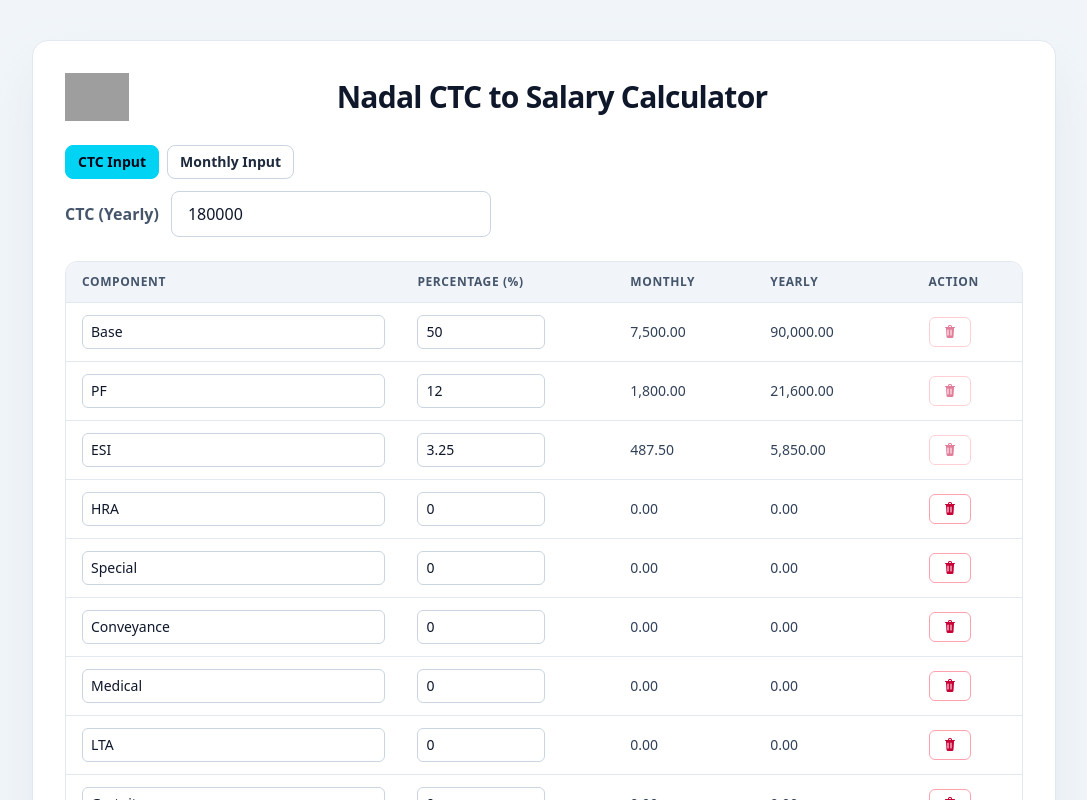
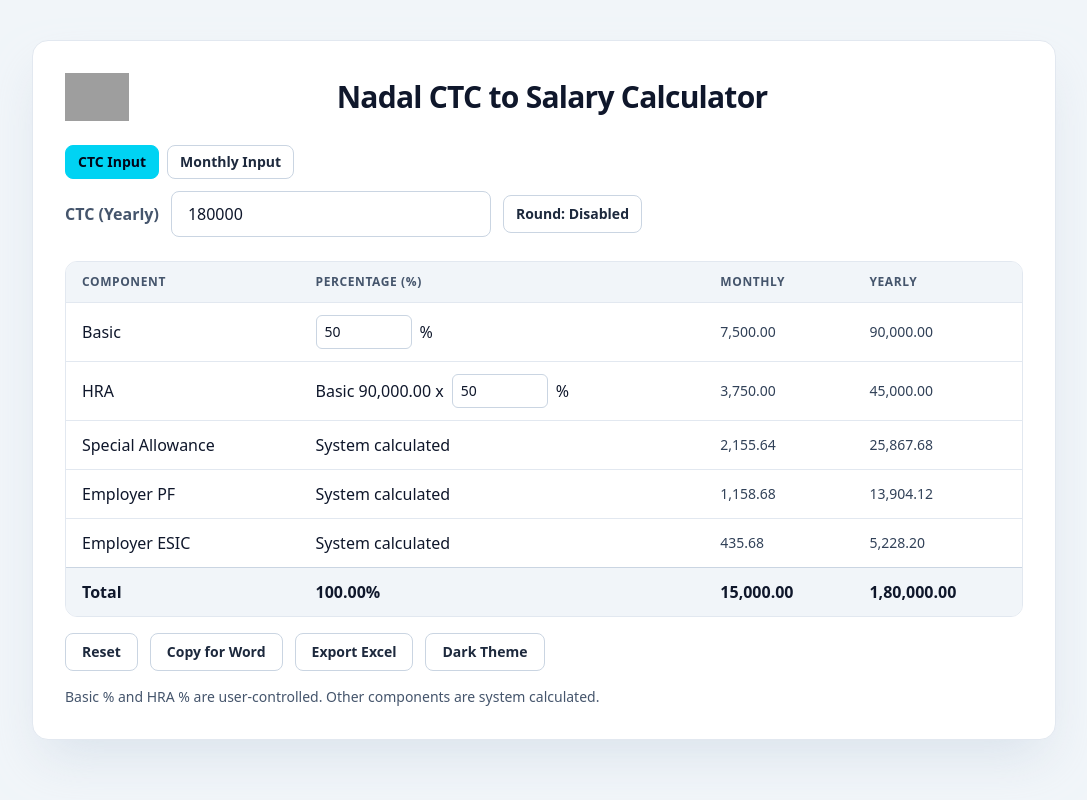
Before and after one commit to kkbughunter/nadal-tools, a React (Vite) app: page / in a window 1280 px wide. Shown: the top 800 px of the page, without its empty margins (96-1183 px from the left). Built offline with nearby package versions, Linux system fonts and the light colour scheme; grey boxes are pictures that could not be loaded.

Commit message:
new formula

```diff
--- a/src/features/ctc-calculator/CtcCalculatorPage.jsx
+++ b/src/features/ctc-calculator/CtcCalculatorPage.jsx
@@ -17,17 +17,22 @@ export const CtcCalculatorPage = () => {
     components,
     isDark,
     inputMode,
+    basicPercentage,
+    hraPercentage,
+    roundResults,
     totalPercentage,
     monthlyTotal,
     setCtc,
     setInputMode,
     setMonthlyTotalInput,
-    updateComponent,
-    addComponent,
-    removeComponent,
+    setBasicPercentage,
+    setHraPercentage,
+    setRoundResults,
     resetCalculator,
     toggleTheme,
   } = useCtcCalculator()
+
+  const displayMoney = (value) => formatMoney(value, { rounded: roundResults })
 
   const handleCopyForWord = async () => {
     const message = await copyCalculationForWord({
@@ -35,7 +40,7 @@ export const CtcCalculatorPage = () => {
       components,
       totalPercentage,
       monthlyTotal,
-      formatMoney,
+      formatMoney: displayMoney,
     })
     setCopyStatus(message)
   }
@@ -46,7 +51,7 @@ export const CtcCalculatorPage = () => {
   }
 
   const handleExportExcel = () => {
-    const message = exportCalculationToExcelCsv({ ctc, components })
+    const message = exportCalculationToExcelCsv({ components })
     setCopyStatus(message)
   }
 
@@ -68,25 +73,27 @@ export const CtcCalculatorPage = () => {
           ctc={ctc}
           monthlyTotal={monthlyTotal}
           inputMode={inputMode}
+          roundResults={roundResults}
           isDark={isDark}
           onModeChange={setInputMode}
           onCtcChange={setCtc}
           onMonthlyChange={setMonthlyTotalInput}
+          onToggleRoundResults={() => setRoundResults((prev) => !prev)}
         />
         <ComponentsTable
           isDark={isDark}
           ctc={ctc}
           components={components}
+          basicPercentage={basicPercentage}
+          hraPercentage={hraPercentage}
           totalPercentage={totalPercentage}
           monthlyTotal={monthlyTotal}
-          formatMoney={formatMoney}
-          onUpdateComponent={updateComponent}
-          onRemoveComponent={removeComponent}
+          formatMoney={displayMoney}
+          onBasicPercentageChange={setBasicPercentage}
+          onHraPercentageChange={setHraPercentage}
         />
         <CalculatorActions
           isDark={isDark}
-          totalPercentage={totalPercentage}
-          onAddComponent={addComponent}
           onReset={handleReset}
           onCopyForWord={handleCopyForWord}
           onExportExcel={handleExportExcel}
--- a/src/features/ctc-calculator/components/CalculatorActions.jsx
+++ b/src/features/ctc-calculator/components/CalculatorActions.jsx
@@ -1,7 +1,5 @@
 export const CalculatorActions = ({
   isDark,
-  totalPercentage,
-  onAddComponent,
   onReset,
   onCopyForWord,
   onExportExcel,
@@ -11,13 +9,6 @@ export const CalculatorActions = ({
   <>
     <div className="mt-4 flex flex-wrap items-center justify-between gap-4">
       <div className="flex flex-wrap items-center gap-3">
-        <button
-          type="button"
-          onClick={onAddComponent}
-          className="rounded-lg bg-cyan-400 px-4 py-2 text-sm font-semibold text-slate-950 transition hover:bg-cyan-300"
-        >
-          + Add Component
-        </button>
         <button
           type="button"
           onClick={onReset}
@@ -64,9 +55,7 @@ export const CalculatorActions = ({
         </button>
       </div>
       <p className={`text-sm ${isDark ? 'text-slate-300' : 'text-slate-600'}`}>
-        {Math.abs(totalPercentage - 100) < 0.001
-          ? 'Total percentage is 100%.'
-          : `Adjust percentages to 100% (current: ${totalPercentage.toFixed(2)}%).`}
+        Basic % and HRA % are user-controlled. Other components are system calculated.
       </p>
     </div>
     {copyStatus ? (
--- a/src/features/ctc-calculator/components/ComponentsTable.jsx
+++ b/src/features/ctc-calculator/components/ComponentsTable.jsx
@@ -1,40 +1,24 @@
-import { useMemo, useState } from 'react'
-import {
-  getComponentPriority,
-  getFixedPercentage,
-  isNonDeletableComponent,
-} from '../constants'
-
 export const ComponentsTable = ({
   isDark,
   ctc,
   components,
+  basicPercentage,
+  hraPercentage,
   totalPercentage,
   monthlyTotal,
   formatMoney,
-  onUpdateComponent,
-  onRemoveComponent,
+  onBasicPercentageChange,
+  onHraPercentageChange,
 }) => {
-  const [percentageDrafts, setPercentageDrafts] = useState({})
-
-  const sortedComponents = useMemo(
-    () =>
-      [...components].sort(
-        (a, b) => getComponentPriority(a.name) - getComponentPriority(b.name),
-      ),
-    [components],
-  )
-
-  const updateDraft = (id, value) => {
-    setPercentageDrafts((prev) => ({ ...prev, [id]: value }))
+  const basicRow = components.find((row) => row.component === 'Basic')
+  const handlePercentageChange = (value, onChange) => {
+    if (value === '') {
+      onChange(0)
+      return
     }
-
-  const clearDraft = (id) => {
-    setPercentageDrafts((prev) => {
-      const next = { ...prev }
-      delete next[id]
-      return next
-    })
+    const parsed = Number(value)
+    if (!Number.isFinite(parsed)) return
+    onChange(Math.max(0, Math.min(parsed, 100)))
   }
 
   return (
@@ -54,134 +38,72 @@ export const ComponentsTable = ({
             <th className="px-4 py-3">Percentage (%)</th>
             <th className="px-4 py-3">Monthly</th>
             <th className="px-4 py-3">Yearly</th>
-            <th className="px-4 py-3">Action</th>
           </tr>
         </thead>
         <tbody>
-          {sortedComponents.map((item) => {
-            const fixedPercentage = getFixedPercentage(item.name)
-            const effectivePercentage = fixedPercentage ?? item.percentage
-            const isLocked = isNonDeletableComponent(item.name)
-            const yearly = (ctc * effectivePercentage) / 100
-            const monthly = yearly / 12
-            const displayPercentage =
-              percentageDrafts[item.id] ?? String(effectivePercentage)
-
-            return (
+          {components.map((item) => (
             <tr
-                key={item.id}
+              key={item.component}
               className={`border-t ${isDark ? 'border-slate-800' : 'border-slate-200'}`}
             >
+              <td className="px-4 py-3">{item.component}</td>
               <td className="px-4 py-3">
+                {item.component === 'Basic' ? (
+                  <div className="flex items-center gap-2">
                     <input
-                    type="text"
-                    value={item.name}
-                    disabled={isLocked}
-                    onChange={(e) => onUpdateComponent(item.id, 'name', e.target.value)}
-                    className={`w-full rounded-md border px-2 py-1.5 text-sm outline-none ring-cyan-400 focus:ring-2 ${
+                      type="number"
+                      min="0"
+                      max="100"
+                      step="0.01"
+                      value={basicPercentage}
+                      onChange={(e) => handlePercentageChange(e.target.value, onBasicPercentageChange)}
+                      className={`w-24 rounded-md border px-2 py-1.5 text-sm outline-none ring-cyan-400 focus:ring-2 ${
                         isDark
-                        ? 'border-slate-700 bg-slate-950'
+                          ? 'border-slate-700 bg-slate-950 text-slate-100'
                           : 'border-slate-300 bg-white text-slate-900'
                       }`}
                     />
-                </td>
-                <td className="px-4 py-3">
+                    <span>%</span>
+                  </div>
+                ) : item.component === 'HRA' ? (
+                  <div className="flex flex-wrap items-center gap-2">
+                    <span>Basic {formatMoney(basicRow?.yearly ?? 0)} x</span>
                     <input
                       type="number"
                       min="0"
+                      max="100"
                       step="0.01"
-                    value={displayPercentage}
-                    disabled={fixedPercentage !== null}
-                    onChange={(e) => {
-                      const value = e.target.value
-                      updateDraft(item.id, value)
-                      if (value === '') return
-                      const parsed = Number(value)
-                      if (!Number.isFinite(parsed)) return
-                      onUpdateComponent(item.id, 'percentage', parsed)
-                    }}
-                    onBlur={() => {
-                      const value = percentageDrafts[item.id]
-                      if (value === '') onUpdateComponent(item.id, 'percentage', 0)
-                      clearDraft(item.id)
-                    }}
-                    className={`w-32 rounded-md border px-2 py-1.5 text-sm outline-none ring-cyan-400 focus:ring-2 ${
+                      value={hraPercentage}
+                      onChange={(e) => handlePercentageChange(e.target.value, onHraPercentageChange)}
+                      className={`w-24 rounded-md border px-2 py-1.5 text-sm outline-none ring-cyan-400 focus:ring-2 ${
                         isDark
-                        ? 'border-slate-700 bg-slate-950'
+                          ? 'border-slate-700 bg-slate-950 text-slate-100'
                           : 'border-slate-300 bg-white text-slate-900'
                       }`}
                     />
+                    <span>%</span>
+                  </div>
+                ) : (
+                  'System calculated'
+                )}
               </td>
-                <td
-                  className={`px-4 py-3 text-sm ${isDark ? 'text-slate-200' : 'text-slate-700'}`}
-                >
-                  {formatMoney(monthly)}
+              <td className={`px-4 py-3 text-sm ${isDark ? 'text-slate-200' : 'text-slate-700'}`}>
+                {formatMoney(item.monthly)}
               </td>
-                <td
-                  className={`px-4 py-3 text-sm ${isDark ? 'text-slate-200' : 'text-slate-700'}`}
-                >
-                  {formatMoney(yearly)}
-                </td>
-                <td className="px-4 py-3">
-                  <button
-                    type="button"
-                    onClick={() => onRemoveComponent(item.id)}
-                    disabled={components.length <= 1 || isLocked}
-                    aria-label={`Remove ${item.name}`}
-                    className={`rounded-md border px-3 py-1.5 text-xs font-semibold transition ${
-                      isDark
-                        ? 'border-rose-500/50 text-rose-300 hover:bg-rose-950/40'
-                        : 'border-rose-300 text-rose-700 hover:bg-rose-50'
-                    } disabled:cursor-not-allowed disabled:opacity-50`}
-                  >
-                    <svg
-                      xmlns="http://www.w3.org/2000/svg"
-                      viewBox="0 0 24 24"
-                      fill="currentColor"
-                      className="h-4 w-4"
-                      aria-hidden="true"
-                    >
-                      <path d="M9 3.75A2.25 2.25 0 0 1 11.25 1.5h1.5A2.25 2.25 0 0 1 15 3.75V4.5h3.75a.75.75 0 0 1 0 1.5h-.69l-.8 13.24A2.25 2.25 0 0 1 15.01 21H8.99a2.25 2.25 0 0 1-2.25-1.76L5.94 6H5.25a.75.75 0 0 1 0-1.5H9v-.75Zm1.5.75h3v-.75a.75.75 0 0 0-.75-.75h-1.5a.75.75 0 0 0-.75.75v.75ZM9.75 9a.75.75 0 0 0-1.5 0v7.5a.75.75 0 0 0 1.5 0V9Zm4.5 0a.75.75 0 0 0-1.5 0v7.5a.75.75 0 0 0 1.5 0V9Z" />
-                    </svg>
-                  </button>
+              <td className={`px-4 py-3 text-sm ${isDark ? 'text-slate-200' : 'text-slate-700'}`}>
+                {formatMoney(item.yearly)}
               </td>
             </tr>
-            )
-          })}
+          ))}
           <tr
             className={`border-t font-semibold ${
               isDark ? 'border-slate-700 bg-slate-800/40' : 'border-slate-300 bg-slate-100'
             }`}
           >
             <td className="px-4 py-3">Total</td>
-            <td
-              className={`px-4 py-3 ${
-                Math.abs(totalPercentage - 100) < 0.001
-                  ? isDark
-                    ? 'text-emerald-300'
-                    : 'text-emerald-700'
-                  : isDark
-                    ? 'text-amber-300'
-                    : 'text-amber-700'
-              }`}
-            >
-              <span
-                className={`rounded-md px-2 py-1 ${
-                  Math.abs(totalPercentage - 100) < 0.001
-                    ? isDark
-                      ? 'bg-emerald-500/20'
-                      : 'bg-emerald-100'
-                    : isDark
-                      ? 'bg-amber-500/20'
-                      : 'bg-amber-100'
-                }`}
-              >
-                {totalPercentage.toFixed(2)}%
-              </span>
-            </td>
+            <td className="px-4 py-3">{totalPercentage.toFixed(2)}%</td>
             <td className="px-4 py-3">{formatMoney(monthlyTotal)}</td>
             <td className="px-4 py-3">{formatMoney(ctc)}</td>
-            <td className="px-4 py-3">-</td>
           </tr>
         </tbody>
       </table>
--- a/src/features/ctc-calculator/components/CtcInput.jsx
+++ b/src/features/ctc-calculator/components/CtcInput.jsx
@@ -4,10 +4,12 @@ export const CtcInput = ({
   ctc,
   monthlyTotal,
   inputMode,
+  roundResults,
   isDark,
   onModeChange,
   onCtcChange,
   onMonthlyChange,
+  onToggleRoundResults,
 }) => {
   const committedValue = inputMode === 'monthly' ? monthlyTotal : ctc
   const [draftValue, setDraftValue] = useState(String(committedValue))
@@ -83,6 +85,19 @@ export const CtcInput = ({
               : 'border-slate-300 bg-white text-slate-900'
           }`}
         />
+        <button
+          type="button"
+          onClick={onToggleRoundResults}
+          className={`rounded-lg border px-3 py-2 text-sm font-semibold transition ${
+            roundResults
+              ? 'border-cyan-400 bg-cyan-400 text-slate-950'
+              : isDark
+                ? 'border-slate-600 text-slate-100 hover:border-slate-400'
+                : 'border-slate-300 text-slate-800 hover:border-slate-400'
+          }`}
+        >
+          Round: {roundResults ? 'Enabled' : 'Disabled'}
+        </button>
       </div>
     </div>
   )
--- a/src/features/ctc-calculator/constants.js
+++ b/src/features/ctc-calculator/constants.js
@@ -1,4 +1,6 @@
 export const DEFAULT_CTC = 180000
+export const DEFAULT_BASIC_PERCENTAGE = 50
+export const DEFAULT_HRA_PERCENTAGE = 50
 
 export const commonComponentNames = [
   'Base',
--- a/src/features/ctc-calculator/hooks/useCtcCalculator.js
+++ b/src/features/ctc-calculator/hooks/useCtcCalculator.js
@@ -1,72 +1,32 @@
 import { useMemo, useState } from 'react'
-import { DEFAULT_CTC, getFixedPercentage, isNonDeletableComponent } from '../constants'
-import { createDefaultComponents, createDefaultState } from '../utils/defaults'
+import { DEFAULT_BASIC_PERCENTAGE, DEFAULT_CTC, DEFAULT_HRA_PERCENTAGE } from '../constants'
+import { createDefaultState } from '../utils/defaults'
+import { calculateCtcComponents } from '../utils/formula'
 
 export const useCtcCalculator = () => {
   const [initialState] = useState(createDefaultState)
   const [ctc, setCtc] = useState(initialState.ctc)
-  const [components, setComponents] = useState(initialState.components)
+  const [basicPercentage, setBasicPercentage] = useState(initialState.basicPercentage)
+  const [hraPercentage, setHraPercentage] = useState(initialState.hraPercentage)
+  const [roundResults, setRoundResults] = useState(initialState.roundResults)
   const [theme, setTheme] = useState('light')
   const [inputMode, setInputMode] = useState('ctc')
 
-  const totalPercentage = useMemo(
-    () =>
-      components.reduce(
-        (sum, item) => sum + (Number.isFinite(item.percentage) ? item.percentage : 0),
-        0,
-      ),
-    [components],
+  const breakdown = useMemo(
+    () => calculateCtcComponents(ctc, basicPercentage, hraPercentage),
+    [ctc, basicPercentage, hraPercentage],
   )
+  const components = breakdown.rows
+  const totalPercentage = breakdown.totalPercentage
 
   const monthlyTotal = useMemo(() => ctc / 12, [ctc])
   const isDark = theme === 'dark'
 
-  const updateComponent = (id, key, value) => {
-    setComponents((prev) =>
-      prev.map((item) => {
-        if (item.id !== id) return item
-
-        if (key === 'name') {
-          if (isNonDeletableComponent(item.name)) return item
-          const nextName = typeof value === 'string' ? value : item.name
-          const fixedNext = getFixedPercentage(nextName)
-          return {
-            ...item,
-            name: nextName,
-            percentage: fixedNext ?? item.percentage,
-          }
-        }
-
-        if (key === 'percentage') {
-          const fixed = getFixedPercentage(item.name)
-          return { ...item, percentage: fixed ?? value }
-        }
-
-        return { ...item, [key]: value }
-      }),
-    )
-  }
-
-  const addComponent = () => {
-    const nextIndex = components.length + 1
-    setComponents((prev) => [
-      ...prev,
-      { id: crypto.randomUUID(), name: `Component ${nextIndex}`, percentage: 0 },
-    ])
-  }
-
-  const removeComponent = (id) => {
-    setComponents((prev) => {
-      if (prev.length <= 1) return prev
-      const target = prev.find((item) => item.id === id)
-      if (target && isNonDeletableComponent(target.name)) return prev
-      return prev.filter((item) => item.id !== id)
-    })
-  }
-
   const resetCalculator = () => {
     setCtc(DEFAULT_CTC)
-    setComponents(createDefaultComponents())
+    setBasicPercentage(DEFAULT_BASIC_PERCENTAGE)
+    setHraPercentage(DEFAULT_HRA_PERCENTAGE)
+    setRoundResults(false)
     setInputMode('ctc')
   }
 
@@ -79,14 +39,17 @@ export const useCtcCalculator = () => {
     theme,
     isDark,
     inputMode,
+    basicPercentage,
+    hraPercentage,
+    roundResults,
     totalPercentage,
     monthlyTotal,
     setCtc,
     setInputMode,
     setMonthlyTotalInput,
-    updateComponent,
-    addComponent,
-    removeComponent,
+    setBasicPercentage,
+    setHraPercentage,
+    setRoundResults,
     resetCalculator,
     toggleTheme,
   }
--- a/src/features/ctc-calculator/utils/defaults.js
+++ b/src/features/ctc-calculator/utils/defaults.js
@@ -1,17 +1,12 @@
 import {
-  commonComponentNames,
-  defaultPercentageMap,
+  DEFAULT_BASIC_PERCENTAGE,
   DEFAULT_CTC,
+  DEFAULT_HRA_PERCENTAGE,
 } from '../constants'
-
-export const createDefaultComponents = () =>
-  commonComponentNames.map((name) => ({
-    id: crypto.randomUUID(),
-    name,
-    percentage: defaultPercentageMap[name] ?? 0,
-  }))
 
 export const createDefaultState = () => ({
   ctc: DEFAULT_CTC,
-  components: createDefaultComponents(),
+  basicPercentage: DEFAULT_BASIC_PERCENTAGE,
+  hraPercentage: DEFAULT_HRA_PERCENTAGE,
+  roundResults: false,
 })
--- a/src/features/ctc-calculator/utils/export.js
+++ b/src/features/ctc-calculator/utils/export.js
@@ -1,19 +1,10 @@
-import { getComponentPriority, getFixedPercentage } from '../constants'
-
-const buildCalculationRows = (components, ctc) =>
-  [...components]
-    .sort((a, b) => getComponentPriority(a.name) - getComponentPriority(b.name))
-    .map((item) => {
-    const percentage = getFixedPercentage(item.name) ?? item.percentage
-    const yearly = (ctc * percentage) / 100
-    const monthly = yearly / 12
-    return {
-      component: item.name,
-      percentage,
-      monthly,
-      yearly,
-    }
-  })
+const buildCalculationRows = (components) =>
+  components.map((item) => ({
+    component: item.component,
+    percentage: item.percentage,
+    monthly: item.monthly,
+    yearly: item.yearly,
+  }))
 
 const buildWordHtml = ({
   ctc,
@@ -22,7 +13,7 @@ const buildWordHtml = ({
   monthlyTotal,
   formatMoney,
 }) => {
-  const rows = buildCalculationRows(components, ctc)
+  const rows = buildCalculationRows(components)
   const tableRows = rows
     .map(
       (row) => `<tr>
@@ -80,7 +71,7 @@ const buildPlainText = ({
   monthlyTotal,
   formatMoney,
 }) => {
-  const rows = buildCalculationRows(components, ctc)
+  const rows = buildCalculationRows(components)
   return [
     `CTC (Yearly)\t${formatMoney(ctc)}`,
     '',
@@ -124,8 +115,8 @@ const csvEscape = (value) => {
   return str
 }
 
-export const exportCalculationToExcelCsv = ({ ctc, components }) => {
-  const rows = buildCalculationRows(components, ctc).filter((row) => row.percentage !== 0)
+export const exportCalculationToExcelCsv = ({ components }) => {
+  const rows = buildCalculationRows(components).filter((row) => row.yearly !== 0)
   const header = 'Component Name,Percentage,Monthly,Yearly'
   const lines = rows.map((row) =>
     [
--- a/src/features/ctc-calculator/utils/format.js
+++ b/src/features/ctc-calculator/utils/format.js
@@ -1,5 +1,5 @@
-export const formatMoney = (value) =>
+export const formatMoney = (value, { rounded = false } = {}) =>
   new Intl.NumberFormat('en-IN', {
-    maximumFractionDigits: 2,
-    minimumFractionDigits: 2,
+    maximumFractionDigits: rounded ? 0 : 2,
+    minimumFractionDigits: rounded ? 0 : 2,
   }).format(value)
--- /dev/null
+++ b/src/features/ctc-calculator/utils/formula.js
@@ -0,0 +1,43 @@
+const PF_RATE = 0.12
+const ESIC_RATE = 0.0325
+
+const toRate = (percentageValue) => {
+  const safeValue = Number.isFinite(percentageValue) ? percentageValue : 0
+  const clamped = Math.min(Math.max(safeValue, 0), 100)
+  return clamped / 100
+}
+
+export const calculateCtcComponents = (ctcValue, basicPercentageValue, hraPercentageValue) => {
+  const ctc = Number.isFinite(ctcValue) ? Math.max(ctcValue, 0) : 0
+  const basicRate = toRate(basicPercentageValue)
+  const hraRate = toRate(hraPercentageValue)
+
+  const basic = ctc * basicRate
+  const hra = basic * hraRate
+
+  const special =
+    (ctc - (1 + PF_RATE + ESIC_RATE) * basic - (1 + ESIC_RATE) * hra) /
+    (1 + PF_RATE + ESIC_RATE)
+
+  const employerPf = (basic + special) * PF_RATE
+  const employerEsic = (basic + hra + special) * ESIC_RATE
+
+  const rows = [
+    { component: 'Basic', yearly: basic, isSystemCalculated: false },
+    { component: 'HRA', yearly: hra, isSystemCalculated: false },
+    { component: 'Special Allowance', yearly: special, isSystemCalculated: true },
+    { component: 'Employer PF', yearly: employerPf, isSystemCalculated: true },
+    { component: 'Employer ESIC', yearly: employerEsic, isSystemCalculated: true },
+  ].map((row) => ({
+    ...row,
+    monthly: row.yearly / 12,
+    percentage: ctc === 0 ? 0 : (row.yearly / ctc) * 100,
+  }))
+
+  return {
+    rows,
+    totalYearly: rows.reduce((sum, row) => sum + row.yearly, 0),
+    totalMonthly: rows.reduce((sum, row) => sum + row.monthly, 0),
+    totalPercentage: rows.reduce((sum, row) => sum + row.percentage, 0),
+  }
+}
```
Lines whose indentation alone changed are shown as unchanged.
